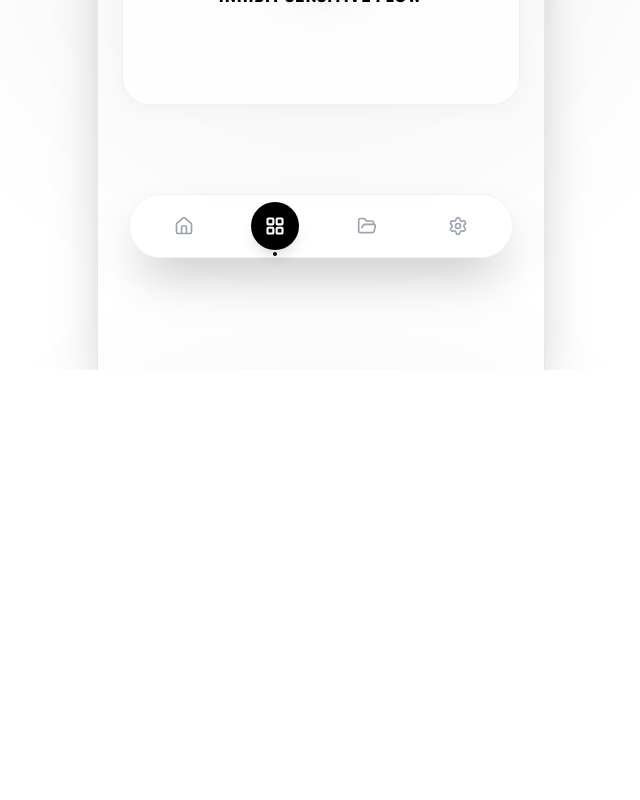
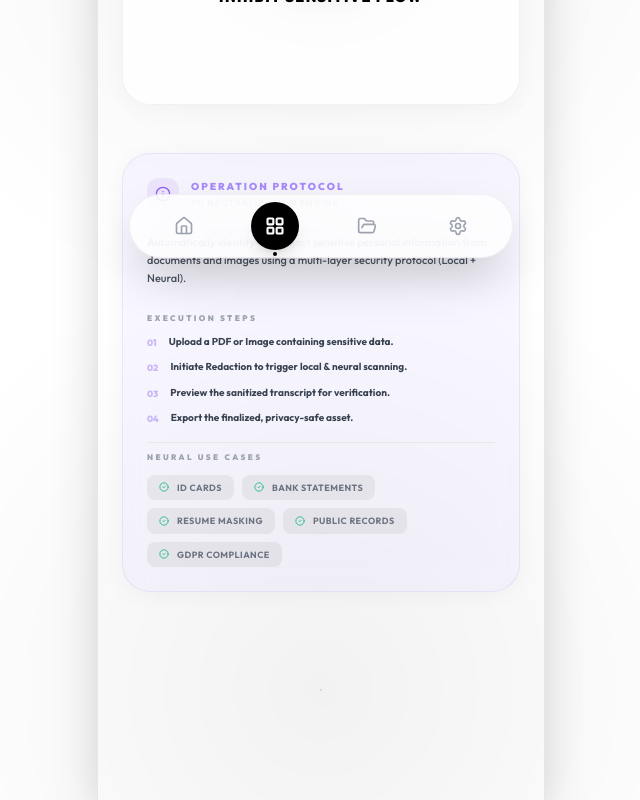
Before and after one commit to SKYDARTIST/pdf-tools-pro, a React (Vite) app: page /#/smart-redact in a window 1280 px wide. Shown: the part 510-1310 px from the top of the page, without its empty margins (319-959 px from the left). Before the commit the page ends 880 px from the top, so only its background shows below. Built offline with nearby package versions, Linux system fonts and the light colour scheme.

Commit message:
feat: add Operation Protocol (ToolGuide) to help users understand tool functionality

```diff
--- /dev/null
+++ b/components/ToolGuide.tsx
@@ -0,0 +1,57 @@
+
+import React from 'react';
+import { motion } from 'framer-motion';
+import { Info, CheckCircle2, ChevronRight } from 'lucide-react';
+
+interface ToolGuideProps {
+    title: string;
+    description: string;
+    steps: string[];
+    useCases: string[];
+}
+
+const ToolGuide: React.FC<ToolGuideProps> = ({ title, description, steps, useCases }) => {
+    return (
+        <div className="monolith-card p-6 bg-violet-500/5 border-violet-500/10 border space-y-6">
+            <div className="flex items-center gap-3">
+                <div className="w-8 h-8 rounded-xl bg-violet-500/10 flex items-center justify-center text-violet-500">
+                    <Info size={16} />
+                </div>
+                <div>
+                    <h4 className="text-[10px] font-black uppercase tracking-[0.2em] text-violet-400">Operation Protocol</h4>
+                    <p className="text-[9px] font-bold text-gray-400 uppercase tracking-widest mt-0.5">{title}</p>
+                </div>
+            </div>
+
+            <p className="text-[11px] leading-relaxed text-gray-600 dark:text-gray-400 font-medium">
+                {description}
+            </p>
+
+            <div className="grid grid-cols-1 gap-4">
+                <div className="space-y-3">
+                    <h5 className="text-[8px] font-black uppercase tracking-[0.3em] text-gray-400 mb-2">Execution Steps</h5>
+                    {steps.map((step, i) => (
+                        <div key={i} className="flex gap-3">
+                            <span className="text-[9px] font-black text-violet-500 opacity-40 shrink-0">0{i + 1}</span>
+                            <p className="text-[10px] font-bold text-gray-700 dark:text-gray-300 leading-tight">{step}</p>
+                        </div>
+                    ))}
+                </div>
+
+                <div className="space-y-3 pt-2 border-t border-black/5 dark:border-white/5">
+                    <h5 className="text-[8px] font-black uppercase tracking-[0.3em] text-gray-400 mb-2">Neural Use Cases</h5>
+                    <div className="flex flex-wrap gap-2">
+                        {useCases.map((useCase, i) => (
+                            <div key={i} className="px-3 py-1.5 bg-black/5 dark:bg-white/5 rounded-lg flex items-center gap-2">
+                                <CheckCircle2 size={10} className="text-emerald-500" />
+                                <span className="text-[9px] font-bold text-gray-500 dark:text-gray-400 uppercase tracking-wider">{useCase}</span>
+                            </div>
+                        ))}
+                    </div>
+                </div>
+            </div>
+        </div>
+    );
+};
+
+export default ToolGuide;
--- a/screens/ScannerScreen.tsx
+++ b/screens/ScannerScreen.tsx
@@ -8,6 +8,7 @@ import { askGemini } from '../services/aiService';
 import AIOptInModal from '../components/AIOptInModal';
 import AIReportModal from '../components/AIReportModal';
 import { Flag } from 'lucide-react';
+import ToolGuide from '../components/ToolGuide';
 
 const ScannerScreen: React.FC = () => {
   const navigate = useNavigate();
@@ -221,6 +222,27 @@ const ScannerScreen: React.FC = () => {
                 </p>
               </div>
             </div>
+
+            <motion.div
+              initial={{ opacity: 0, y: 20 }}
+              animate={{ opacity: 1, y: 0 }}
+              transition={{ delay: 0.2 }}
+              className="absolute bottom-10 left-10 right-10"
+            >
+              <ToolGuide
+                title="Neural Acquisition Protocol"
+                description="Acquire and enhance physical documents with AI-powered lighting correction, smart naming, and automated color preservation."
+                steps={[
+                  "Align your document within the visual guide markers.",
+                  "Capture the high-fidelity scan using the trigger.",
+                  "Apply Neural Enhance for lighting & clarity correction.",
+                  "Assemble into a multi-page PDF or export as JPEG."
+                ]}
+                useCases={[
+                  "Receipts", "Business Cards", "Handwritten Notes", "Whiteboards", "Official Forms"
+                ]}
+              />
+            </motion.div>
           </>
         ) : (
           <div className="relative w-full h-full flex items-center justify-center p-6">
--- a/screens/SmartRedactScreen.tsx
+++ b/screens/SmartRedactScreen.tsx
@@ -3,6 +3,7 @@ import { motion, AnimatePresence } from 'framer-motion';
 import { Shield, FileUp, Zap, Check, ShieldAlert, Loader2, Download, Eye, EyeOff } from 'lucide-react';
 import { askGemini } from '../services/aiService';
 import { extractTextFromPdf } from '../utils/pdfExtractor';
+import ToolGuide from '../components/ToolGuide';
 
 const SmartRedactScreen: React.FC = () => {
     const [file, setFile] = useState<File | null>(null);
@@ -110,7 +111,31 @@ const SmartRedactScreen: React.FC = () => {
                         <span className="text-sm font-black uppercase tracking-widest">Inhibit Sensitive Flow</span>
                         <input type="file" accept=".pdf,image/*" className="hidden" onChange={handleFileChange} />
                     </label>
-                ) : (
+                ) : null}
+
+                {!file && (
+                    <motion.div
+                        initial={{ opacity: 0, y: 20 }}
+                        animate={{ opacity: 1, y: 0 }}
+                        transition={{ delay: 0.1 }}
+                    >
+                        <ToolGuide
+                            title="PII Neutralization Engine"
+                            description="Automatically identify and redact sensitive personal information from documents and images using a multi-layer security protocol (Local + Neural)."
+                            steps={[
+                                "Upload a PDF or Image containing sensitive data.",
+                                "Initiate Redaction to trigger local & neural scanning.",
+                                "Preview the sanitized transcript for verification.",
+                                "Export the finalized, privacy-safe asset."
+                            ]}
+                            useCases={[
+                                "ID Cards", "Bank Statements", "Resume Masking", "Public Records", "GDPR Compliance"
+                            ]}
+                        />
+                    </motion.div>
+                )}
+
+                {file && (
                     <div className="space-y-6">
                         <div className="monolith-card p-8 flex items-center justify-between">
                             <div className="flex items-center gap-4">
```
